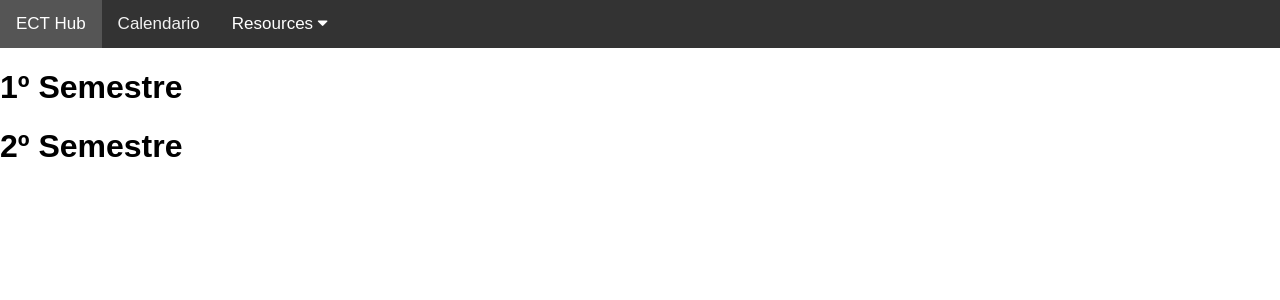
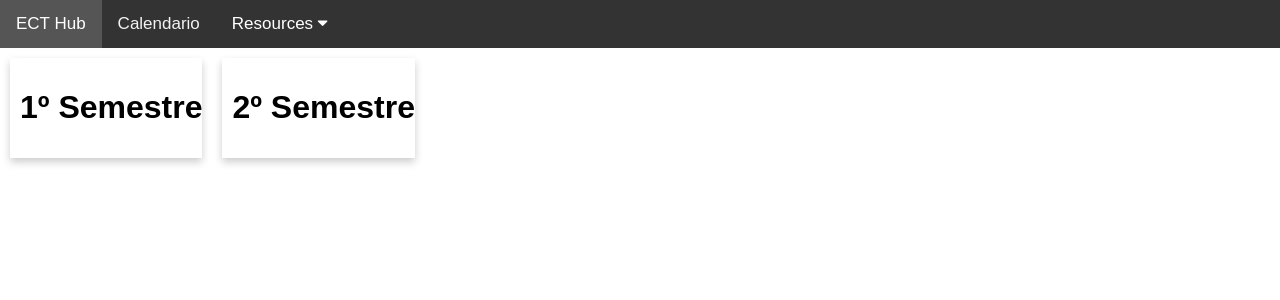
Before and after one commit to coutooo/ECTHub, a Django app: template pages/templates/subjects3.html in a window 1280 px wide. Shown: the top 300 px of the page. Run offline with Django 3.2, Linux system fonts and the light colour scheme; the template is opened without the code that fills it, so the values that code supplies are empty.

Commit message:
fim da aula

```diff
--- a/pages/static/css/style.css
+++ b/pages/static/css/style.css
@@ -4,7 +4,7 @@
     transition: 0.3s;
     padding: 10px 0 10px 10px;
     float : left;
-    margin: 10px 10px 10px 10px
+    margin: 10px 10px 10px 10px;
   }
 
 /* On mouse-over, add a deeper shadow */
--- a/pages/templates/files_list.html
+++ b/pages/templates/files_list.html
@@ -13,7 +13,7 @@
     <tbody>
         <h1>{{ sub }}</h1>
         <p>
-            <a href="{% url 'upload_file' %}" class="btn btn-primary">Upload File</a>
+            <a href="upload?sub={{ id }} " class="btn btn-primary">Upload File</a>
         </p>
         {% for file in files %}
         <tr>
--- a/pages/templates/home.html
+++ b/pages/templates/home.html
@@ -1,6 +1,6 @@
 {% extends 'base.html' %}
 
-{% block stylesheets %}{% endblock stylesheets %}
+
 
 {% block content %}
 {% load static %}
--- a/pages/templates/subjects3.html
+++ b/pages/templates/subjects3.html
@@ -2,17 +2,22 @@
 {% block content %}
 
 <body>
-
-    <h1>1º Semestre</h1>
+    <div class="row">
+        <div class="col-lg-3 col-md-6 col-sm-6">
+            <div class="card card-stats">
+                <h1 class="card-title">1º Semestre</h1>
                 {% for id, name in first_sem.items %}
-        <label class="container">
+                    <div class="card-body">
                         <input type="checkbox">
                         <span class="checkmark"></span>
                         <a href="/resources?sub={{ id }}" style="text-decoration : none; color : #000000;">{{ name }}</a>
-        </label>
+                    </div>
                 {% endfor %}
-
-    <h1>2º Semestre</h1>
+            </div>
+        </div>
+        <div class="col-lg-3 col-md-6 col-sm-6">
+            <div class="card card-stats">
+                <h1 class="card-title">2º Semestre</h1>
                 {% for id, name in second_sem.items %}
                     <label class="container">
                         <input type="checkbox">
@@ -20,6 +25,8 @@
                         <a href="/resources?sub={{ id }}" style="text-decoration : none; color : #000000;">{{ name }}</a>
                     </label>
                 {% endfor %}
-
+            </div>
+        </div>
+    </div>
 </body>
 {% endblock %}
--- a/pages/views.py
+++ b/pages/views.py
@@ -102,13 +102,16 @@ def subjects(request, *args, ** kwargs):
 def resources_list(request):
     files = Ficheiros.objects.all()
 
+    id = request.GET['sub']
 
     return render(request,'files_list.html',{
-        'sub' : getName(request.GET['sub']),
+        'id' : id,
+        'sub' : getName(id),
         'files' : files
     })
 
 def upload_file(request):
+
     if request.method == 'POST':
         form = FichForm(request.POST, request.FILES)
         if form.is_valid():
```
Lines whose indentation alone changed are shown as unchanged.
